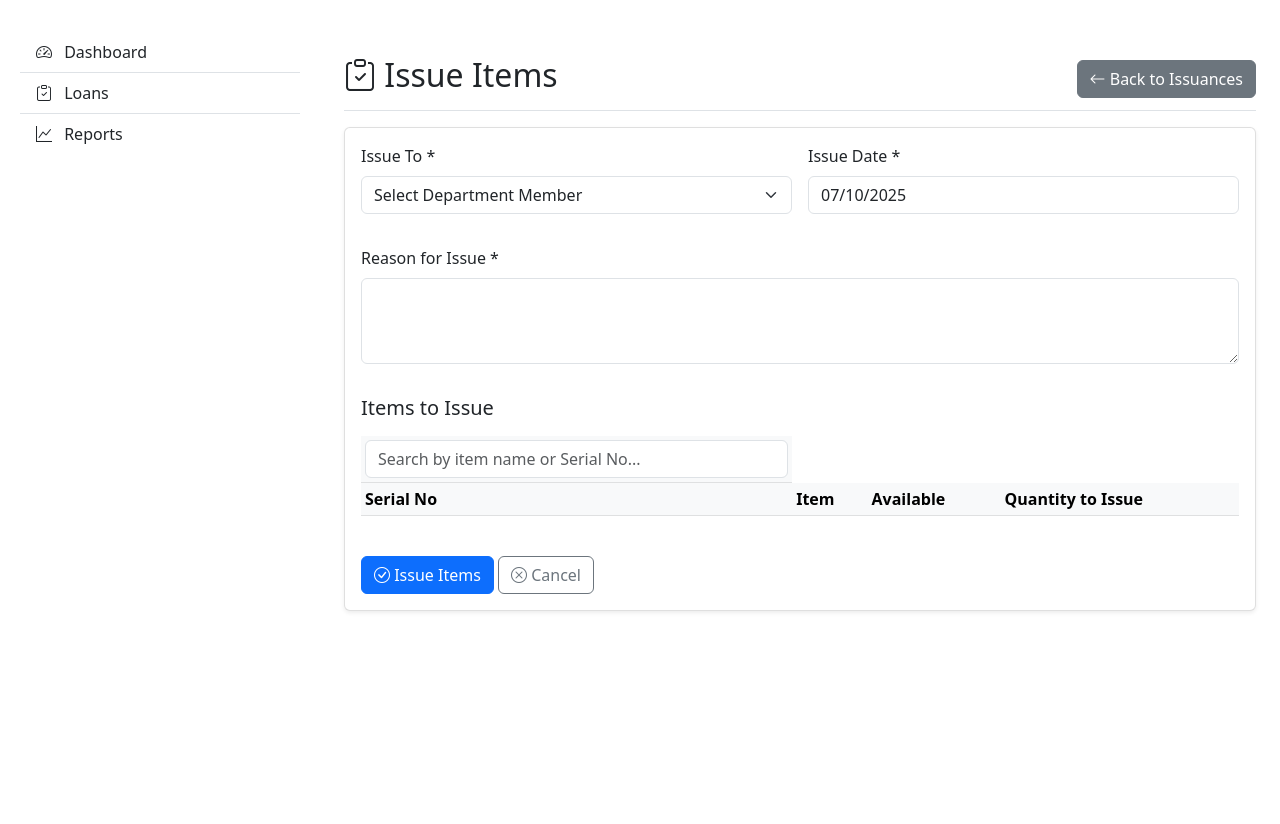
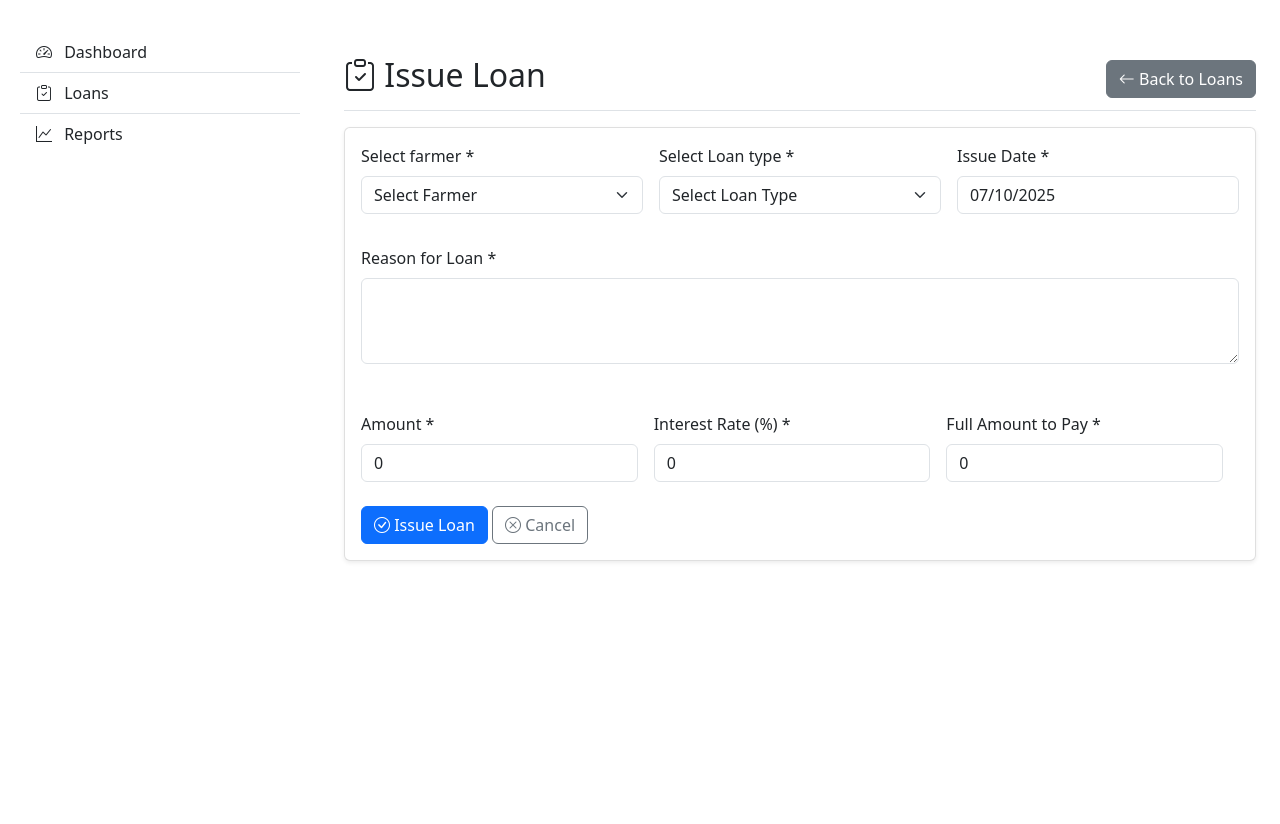
Before and after one commit to theekshana-thennakoon/loan-issue-system, a PHP site: page /loans/create.php in a window 1280 px wide. Shown: the part 92-916 px from the top of the page. Run offline with PHP 8.4, Linux system fonts and the light colour scheme; the visitor is signed in with stand-in values (Sample User, id 1); data that the repository does not hold is empty.

Commit message:
loan issue process created

```diff
--- a/loans/create.php
+++ b/loans/create.php
@@ -4,36 +4,31 @@ require_once '../includes/auth.php';
 
 redirectIfNotLoggedIn();
 
-// Get all departments with members
-$departments = $pdo->query("
-    SELECT d.id, d.name, dm.id as member_id, dm.name as member_name, dm.role
-    FROM departments d
-    JOIN department_members dm ON d.id = dm.department_id
-    ORDER BY d.name, dm.role DESC
-")->fetchAll(PDO::FETCH_ASSOC);
-
-// Get all available items (quantity > 0)
-$items = $pdo->query("
-    SELECT id, name, quantity , serial_no
-    FROM items
-    WHERE quantity > 0
-    ORDER BY name
-")->fetchAll(PDO::FETCH_ASSOC);
+// Get all loan types with interest rates
+$loanTypes = $pdo->query("SELECT id, name, interest FROM loantype")->fetchAll(PDO::FETCH_ASSOC);
+$farmers = $pdo->query("SELECT * FROM farmers")->fetchAll(PDO::FETCH_ASSOC);
 
 $errors = [];
-$departmentMemberId = $reason = '';
+$farmerId = $loanTypeId = $reason = '';
 $issueDate = date('Y-m-d');
-$selectedItems = [];
+$amount = $interestRate = $fullAmount = 0;
 
 if ($_SERVER['REQUEST_METHOD'] === 'POST') {
-    $departmentMemberId = $_POST['department_member_id'];
+    $farmerId = $_POST['farmer_id'];
+    $loanTypeId = $_POST['loan_type'];
     $reason = trim($_POST['reason']);
     $issueDate = $_POST['issue_date'];
-    $selectedItems = $_POST['items'] ?? [];
+    $amount = (float)$_POST['amount'];
+    $interestRate = (float)$_POST['interest_rate'];
+    $fullAmount = (float)$_POST['full_amount'];
 
     // Validation
-    if (empty($departmentMemberId)) {
-        $errors['department_member_id'] = 'Please select who you are issuing to';
+    if (empty($farmerId)) {
+        $errors['farmer_id'] = 'Please select a farmer';
+    }
+
+    if (empty($loanTypeId)) {
+        $errors['loan_type'] = 'Please select a loan type';
     }
 
     if (empty($reason)) {
@@ -42,74 +37,47 @@ if ($_SERVER['REQUEST_METHOD'] === 'POST') {
         $errors['reason'] = 'Reason must be less than 255 characters';
     }
 
-    // Filter out items with quantity <= 0
-    $selectedItemsWithQuantity = array_filter($selectedItems, function ($quantity) {
-        return $quantity > 0;
-    });
+    if ($amount <= 0) {
+        $errors['amount'] = 'Amount must be greater than 0';
+    }
 
-    if (empty($selectedItemsWithQuantity)) {
-        $errors['items'] = 'Please select at least one item with quantity greater than 0';
-    } else {
-        // Validate item quantities for items that have quantity > 0
-        foreach ($selectedItemsWithQuantity as $itemId => $quantity) {
-            // Check if item exists and has sufficient quantity
-            $item = $pdo->prepare("SELECT quantity FROM items WHERE id = ?");
-            $item->execute([$itemId]);
-            $itemData = $item->fetch(PDO::FETCH_ASSOC);
+    if ($interestRate <= 0) {
+        $errors['interest_rate'] = 'Interest rate must be greater than 0';
+    }
 
-            if (!$itemData || $itemData['quantity'] < $quantity) {
-                $errors['items'] = 'One or more items have insufficient quantity';
-                break;
-            }
-        }
+    if ($fullAmount <= 0) {
+        $errors['full_amount'] = 'Full amount must be greater than 0';
     }
 
     if (empty($errors)) {
         try {
             $pdo->beginTransaction();
 
-            // Create issuance record
+            // Create loan record
             $stmt = $pdo->prepare("
-                INSERT INTO issuances
-                (technical_officer_id, department_member_id, reason, issue_date)
-                VALUES (?, ?, ?, ?)
+                INSERT INTO loans
+                (fid, ltid, reason, price, presentage, no_of_month, issue_date, need_to_pay)
+                VALUES (?, ?, ?, ?, ?, ?, ?, ?)
             ");
             $stmt->execute([
-                $_SESSION['technical_officer_id'],
-                $departmentMemberId,
+                $farmerId,
+                $loanTypeId,
                 $reason,
-                $issueDate
+                $amount,
+                $interestRate,
+                6, // Assuming a fixed number of months for simplicity
+                $issueDate,
+                $fullAmount
             ]);
-            $issuanceId = $pdo->lastInsertId();
-
-            // Add issuance items and update inventory (only for items with quantity > 0)
-            foreach ($selectedItems as $itemId => $quantity) {
-                if ($quantity > 0) {
-                    // Add to issuance_items
-                    $stmt = $pdo->prepare("
-                        INSERT INTO issuance_items
-                        (issuance_id, item_id, quantity)
-                        VALUES (?, ?, ?)
-                    ");
-                    $stmt->execute([$issuanceId, $itemId, $quantity]);
-
-                    // Update item quantity
-                    $stmt = $pdo->prepare("
-                        UPDATE items
-                        SET quantity = quantity - ?
-                        WHERE id = ?
-                    ");
-                    $stmt->execute([$quantity, $itemId]);
-                }
-            }
+            $loanId = $pdo->lastInsertId();
 
             $pdo->commit();
 
-            header("Location: view.php?id=$issuanceId&success=Items issued successfully");
+            header("Location: view.php?id=$loanId&success=Loan issued successfully");
             exit();
         } catch (PDOException $e) {
             $pdo->rollBack();
-            $errors[] = "Error issuing items: " . $e->getMessage();
+            $errors[] = "Error issuing loan: " . $e->getMessage();
         }
     }
 }
@@ -121,7 +89,7 @@ if ($_SERVER['REQUEST_METHOD'] === 'POST') {
 <head>
     <meta charset="UTF-8">
     <meta name="viewport" content="width=device-width, initial-scale=1.0">
-    <title>Issue Items - FOT Media Inventory</title>
+    <title>Issue Loan</title>
     <link href="https://cdn.jsdelivr.net/npm/bootstrap@5.3.0/dist/css/bootstrap.min.css" rel="stylesheet">
     <link rel="stylesheet" href="https://cdn.jsdelivr.net/npm/bootstrap-icons@1.10.0/font/bootstrap-icons.css">
     <link href="../../assets/css/style.css" rel="stylesheet">
@@ -138,10 +106,10 @@ if ($_SERVER['REQUEST_METHOD'] === 'POST') {
 
             <main class="col-lg-9 col-md-8 ms-sm-auto px-md-4">
                 <div class="d-flex justify-content-between flex-wrap flex-md-nowrap align-items-center pt-3 pb-2 mb-3 border-bottom">
-                    <h1 class="h2"><i class="bi bi-clipboard-check"></i> Issue Items</h1>
+                    <h1 class="h2"><i class="bi bi-clipboard-check"></i> Issue Loan</h1>
                     <div class="btn-toolbar mb-2 mb-md-0">
-                        <a href="../issuances/" class="btn btn-secondary">
-                            <i class="bi bi-arrow-left"></i> Back to Issuances
+                        <a href="../loans/" class="btn btn-secondary">
+                            <i class="bi bi-arrow-left"></i> Back to Loans
                         </a>
                     </div>
                 </div>
@@ -160,34 +128,41 @@ if ($_SERVER['REQUEST_METHOD'] === 'POST') {
                     <div class="card-body">
                         <form method="POST">
                             <div class="row g-3">
-                                <div class="col-md-6">
+                                <div class="col-md-4">
                                     <div class="mb-3">
-                                        <label for="department_member_id" class="form-label">Issue To *</label>
-                                        <select class="form-select <?php echo isset($errors['department_member_id']) ? 'is-invalid' : ''; ?>"
-                                            id="department_member_id" name="department_member_id" required>
-                                            <option value="">Select Department Member</option>
-                                            <?php
-                                            $currentDept = null;
-                                            foreach ($departments as $dept):
-                                                if ($dept['name'] != $currentDept) {
-                                                    if ($currentDept !== null) echo '</optgroup>';
-                                                    echo '<optgroup label="' . htmlspecialchars($dept['name']) . '">';
-                                                    $currentDept = $dept['name'];
-                                                }
-                                            ?>
-                                                <option value="<?php echo $dept['member_id']; ?>" <?php echo $departmentMemberId == $dept['member_id'] ? 'selected' : ''; ?>>
-                                                    <?php echo htmlspecialchars($dept['member_name']); ?> (<?php echo ucfirst($dept['role']); ?>)
+                                        <label for="farmer_id" class="form-label">Select farmer *</label>
+                                        <select name="farmer_id" id="farmer_id" class="form-select <?php echo isset($errors['farmer_id']) ? 'is-invalid' : ''; ?>" required>
+                                            <option value="">Select Farmer</option>
+                                            <?php foreach ($farmers as $farmer): ?>
+                                                <option value="<?php echo $farmer['id']; ?>" <?php echo $farmerId == $farmer['id'] ? 'selected' : ''; ?>>
+                                                    <?php echo htmlspecialchars($farmer['name']); ?>
                                                 </option>
                                             <?php endforeach; ?>
-                                            </optgroup>
                                         </select>
-                                        <?php if (isset($errors['department_member_id'])): ?>
-                                            <div class="invalid-feedback"><?php echo $errors['department_member_id']; ?></div>
+                                        <?php if (isset($errors['farmer_id'])): ?>
+                                            <div class="invalid-feedback"><?php echo $errors['farmer_id']; ?></div>
                                         <?php endif; ?>
                                     </div>
                                 </div>
 
-                                <div class="col-md-6">
+                                <div class="col-md-4">
+                                    <div class="mb-3">
+                                        <label for="loan_type" class="form-label">Select Loan type *</label>
+                                        <select name="loan_type" id="loan_type" class="form-select <?php echo isset($errors['loan_type']) ? 'is-invalid' : ''; ?>" required>
+                                            <option value="">Select Loan Type</option>
+                                            <?php foreach ($loanTypes as $type): ?>
+                                                <option value="<?php echo $type['id']; ?>" data-interest-rate="<?php echo $type['interest']; ?>" <?php echo $loanTypeId == $type['id'] ? 'selected' : ''; ?>>
+                                                    <?php echo htmlspecialchars($type['name']); ?> (<?php echo $type['interest']; ?>%)
+                                                </option>
+                                            <?php endforeach; ?>
+                                        </select>
+                                        <?php if (isset($errors['loan_type'])): ?>
+                                            <div class="invalid-feedback"><?php echo $errors['loan_type']; ?></div>
+                                        <?php endif; ?>
+                                    </div>
+                                </div>
+
+                                <div class="col-md-4">
                                     <div class="mb-3">
                                         <label for="issue_date" class="form-label">Issue Date *</label>
                                         <input type="date" class="form-control"
@@ -198,7 +173,7 @@ if ($_SERVER['REQUEST_METHOD'] === 'POST') {
 
                                 <div class="col-12">
                                     <div class="mb-3">
-                                        <label for="reason" class="form-label">Reason for Issue *</label>
+                                        <label for="reason" class="form-label">Reason for Loan *</label>
                                         <textarea class="form-control <?php echo isset($errors['reason']) ? 'is-invalid' : ''; ?>"
                                             id="reason" name="reason" rows="3" required><?php echo htmlspecialchars($reason); ?></textarea>
                                         <?php if (isset($errors['reason'])): ?>
@@ -207,75 +182,38 @@ if ($_SERVER['REQUEST_METHOD'] === 'POST') {
                                     </div>
                                 </div>
 
-                                <div class="col-12">
-                                    <h5 class="mb-3">Items to Issue</h5>
-                                    <?php if (isset($errors['items'])): ?>
-                                        <div class="alert alert-danger"><?php echo $errors['items']; ?></div>
-                                    <?php endif; ?>
-
-                                    <div class="table-responsive">
-                                        <table class="table table-sm">
-                                            <thead class="table-light">
-                                                <tr>
-                                                    <td colspan="1">
-                                                        <input type="text" id="itemSearch" class="form-control" placeholder="Search by item name or Serial No...">
-                                                    </td>
-                                                </tr>
-                                                <tr>
-                                                    <th>Serial No</th>
-                                                    <th>Item</th>
-                                                    <th>Available</th>
-                                                    <th>Quantity to Issue</th>
-                                                </tr>
-
-                                                <script>
-                                                    document.addEventListener('DOMContentLoaded', function() {
-                                                        const searchInput = document.getElementById('itemSearch');
-                                                        const table = searchInput.closest('table');
-                                                        const rows = Array.from(table.querySelectorAll('tbody tr'));
-
-                                                        searchInput.addEventListener('input', function() {
-                                                            const query = this.value.trim().toLowerCase();
-                                                            rows.forEach(row => {
-                                                                const name = row.cells[1].textContent.toLowerCase();
-                                                                const id = row.cells[0].textContent.toLowerCase();
-                                                                //const id = row.querySelector('input[type="number"]').name.match(/\d+/)[0];
-                                                                if (name.includes(query) || id.includes(query)) {
-                                                                    row.style.display = '';
-                                                                } else {
-                                                                    row.style.display = 'none';
-                                                                }
-                                                            });
-                                                        });
-                                                    });
-                                                </script>
-                                            </thead>
-                                            <tbody>
-                                                <?php foreach ($items as $item): ?>
-                                                    <tr>
-                                                        <td><?php echo htmlspecialchars($item['serial_no']); ?></td>
-                                                        <td><?php echo htmlspecialchars($item['name']); ?></td>
-                                                        <td><?php echo $item['quantity']; ?></td>
-                                                        <td>
-                                                            <input type="number"
-                                                                name="items[<?php echo $item['id']; ?>]"
-                                                                class="form-control"
-                                                                min="0"
-                                                                max="<?php echo $item['quantity']; ?>"
-                                                                value="<?php echo $selectedItems[$item['id']] ?? 0; ?>">
-                                                        </td>
-                                                    </tr>
-                                                <?php endforeach; ?>
-                                            </tbody>
-                                        </table>
+                                <div class="row g-3">
+                                    <div class="col">
+                                        <label for="amount" class="form-label">Amount *</label>
+                                        <input type="number" step="0.01" class="form-control <?php echo isset($errors['amount']) ? 'is-invalid' : ''; ?>"
+                                            id="amount" name="amount" value="<?php echo htmlspecialchars($amount); ?>" required>
+                                        <?php if (isset($errors['amount'])): ?>
+                                            <div class="invalid-feedback"><?php echo $errors['amount']; ?></div>
+                                        <?php endif; ?>
+                                    </div>
+                                    <div class="col">
+                                        <label for="interest_rate" class="form-label">Interest Rate (%) *</label>
+                                        <input type="number" step="0.01" class="form-control <?php echo isset($errors['interest_rate']) ? 'is-invalid' : ''; ?>"
+                                            id="interest_rate" name="interest_rate" value="<?php echo htmlspecialchars($interestRate); ?>" readonly required>
+                                        <?php if (isset($errors['interest_rate'])): ?>
+                                            <div class="invalid-feedback"><?php echo $errors['interest_rate']; ?></div>
+                                        <?php endif; ?>
+                                    </div>
+                                    <div class="col">
+                                        <label for="full_amount" class="form-label">Full Amount to Pay *</label>
+                                        <input type="number" step="0.01" class="form-control <?php echo isset($errors['full_amount']) ? 'is-invalid' : ''; ?>"
+                                            id="full_amount" name="full_amount" value="<?php echo htmlspecialchars($fullAmount); ?>" readonly required>
+                                        <?php if (isset($errors['full_amount'])): ?>
+                                            <div class="invalid-feedback"><?php echo $errors['full_amount']; ?></div>
+                                        <?php endif; ?>
                                     </div>
                                 </div>
 
                                 <div class="col-12 mt-4">
                                     <button type="submit" class="btn btn-primary">
-                                        <i class="bi bi-check-circle"></i> Issue Items
+                                        <i class="bi bi-check-circle"></i> Issue Loan
                                     </button>
-                                    <a href="../issuances/" class="btn btn-outline-secondary">
+                                    <a href="../loans/" class="btn btn-outline-secondary">
                                         <i class="bi bi-x-circle"></i> Cancel
                                     </a>
                                 </div>
@@ -288,6 +226,47 @@ if ($_SERVER['REQUEST_METHOD'] === 'POST') {
     </div>
 
     <script src="https://cdn.jsdelivr.net/npm/bootstrap@5.3.0/dist/js/bootstrap.bundle.min.js"></script>
+    <script>
+        document.addEventListener('DOMContentLoaded', function() {
+            const loanTypeSelect = document.getElementById('loan_type');
+            const interestRateInput = document.getElementById('interest_rate');
+            const amountInput = document.getElementById('amount');
+            const fullAmountInput = document.getElementById('full_amount');
+
+            // Update interest rate when loan type changes
+            loanTypeSelect.addEventListener('change', function() {
+                const selectedOption = this.options[this.selectedIndex];
+                if (selectedOption.value) {
+                    const interestRate = selectedOption.getAttribute('data-interest-rate');
+                    interestRateInput.value = interestRate;
+                    calculateFullAmount();
+                } else {
+                    interestRateInput.value = '';
+                    fullAmountInput.value = '';
+                }
+            });
+
+            // Calculate full amount when amount changes
+            amountInput.addEventListener('input', calculateFullAmount);
+
+            function calculateFullAmount() {
+                const amount = parseFloat(amountInput.value) || 0;
+                const interestRate = parseFloat(interestRateInput.value) || 0;
+
+                if (amount > 0 && interestRate > 0) {
+                    const interestAmount = amount * (interestRate / 100);
+                    fullAmountInput.value = (amount + interestAmount / 2).toFixed(2);
+                } else {
+                    fullAmountInput.value = '';
+                }
+            }
+
+            // Initialize if values are already set (form submission with errors)
+            if (loanTypeSelect.value && amountInput.value) {
+                calculateFullAmount();
+            }
+        });
+    </script>
 </body>
 
 </html>
```
